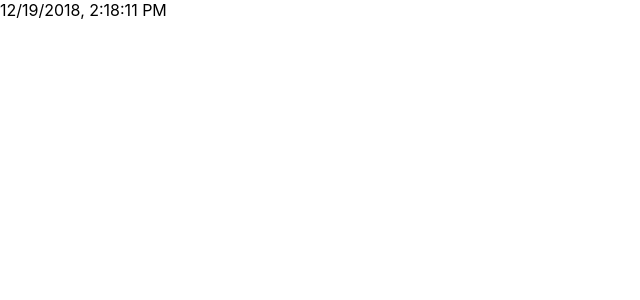
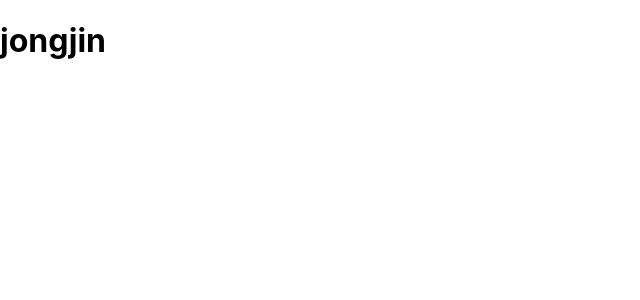
Before and after one commit to jongjin4749/react, a React (Create React App) app: page / in a window 1280 px wide. Shown: the top 300 px of the page, without its empty margins (0-640 px from the left). Built offline with nearby package versions, Linux system fonts and the light colour scheme.

Commit message:
4-4 상태비저장 컴포넌트

```diff
--- a/src/index.js
+++ b/src/index.js
@@ -2,53 +2,25 @@ import React from 'react';
 import ReactDOM from 'react-dom';
 import './index.css';
 
-class Clock extends React.Component{
-    constructor(props) {
-        // 자식생성자에서 부모 생성자를 호출해야 부모 클래스의 생성자가 실행됨
-        // 호출하지 않으면 부모 클래스(React.component)의 기능을 사용 못함
-        super(props);
-        this.launchClock();
-        this.state = {
-            currentTime : new Date().toLocaleString()
-        }
-    }
+/*
+4.4 상태비저장 컴포넌트
+- 상태 객체 가질 수 없음
+- 메서드 또는 라이프 사이클 이벤트 없음
+- propType와 defaultProps를 가질 수는 있음(8장에서배움)
+- refs를 사용할 수 없다 (7장에서 배움)
+- 상태비버장 컴포넌트를 가능한 한 많이 사용하는것이 React 에서 제시하는 방향
+//  */
+const Clock = (props) => {
+    // 엘리먼트를 return과 같은 라인에서 시작하면 return 뒤에 여는 괄호를 넣지 않아도됨
+    return <h1>{props.name}</h1>
+}
 
-    // 만약 contrucotr 메서드를 따로 작성하지 않으면 super()를 호출한 것으로 가정함
-    // state = {
-    //     currentTime : new Date().toLocaleString(),
-    // }
+// 클래스형 컴포넌트보다 함수형 컴포넌트가 보다 코드도 짧고 편리함
+// class Clock extends React.Component {
+//     render() {
+//         // 엘리먼트를 return과 같은 라인에서 시작하면 return 뒤에 여는 괄호를 넣지 않아도됨
+//         return <h1>{this.props.name}</h1>
+//     }
+// }
 
-
-    launchClock() {
-        // 자바스크립트에서 this는 함수가 호출된 곳에 따라 다름
-        // this가 컴포넌트 클래스를 참조하여 setState를 사용하기 위해서는 적절한 컨텍스트에 함수를 바인딩해야함
-        // 만약 화살표함수를 아래와 같이 사용하면 자동으로 바인딩된 함수를 생성할 수 있다.
-        setInterval(() => {
-            console.log("Updateing time");
-            // setState함수는 비동기이며 인자에는 아래와 같이 2가지 경우가 있다
-            // 전달하는 상태는 상태 객체의 일부분만 갱신함(일부만 수정하거나 병합하고 완벽하게 교체안함)
-            // https://www.vobour.com/-setstate-%EB%A9%94%EC%8F%98%EB%93%9C-%ED%8C%8C%EB%9D%BC%EB%AF%B8%ED%84%B0%EB%A1%9C-%EA%B0%9D%EC%B2%B4-%EB%8C%80%EC%8B%A0-%ED%95%A8%EC%88%98-%EC%82%AC%EC%9A%A9%ED%95%98%EA%B8%B0-using
-
-            // 1. Object data
-            // 동적으로 시간이 계속 바뀜
-            this.setState(
-                {currentTime : new Date().toLocaleString()}
-            )
-
-            // 2. callback function -> 새로운 상태에 의존하는 경우 콜백함수를 사용해야 새로운 상태가 적용된 후에 필요한 작업수행가능
-            // 시간이 이전상태에 계속 머무르는것을 볼 수 있음
-            // this.setState((prevState, props)=>{
-            //     {currentTime : new Date().toLocaleString()}
-            // })
-        }, 1000)
-    }
-
-    render() {
-        return <div>{this.state.currentTime}</div>
-    }
-}
-export default Clock;
-
-ReactDOM.render(
-    <Clock/>, document.getElementById('root')
-)
+ReactDOM.render(<Clock name="jongjin"/>, document.getElementById('root'));
```
